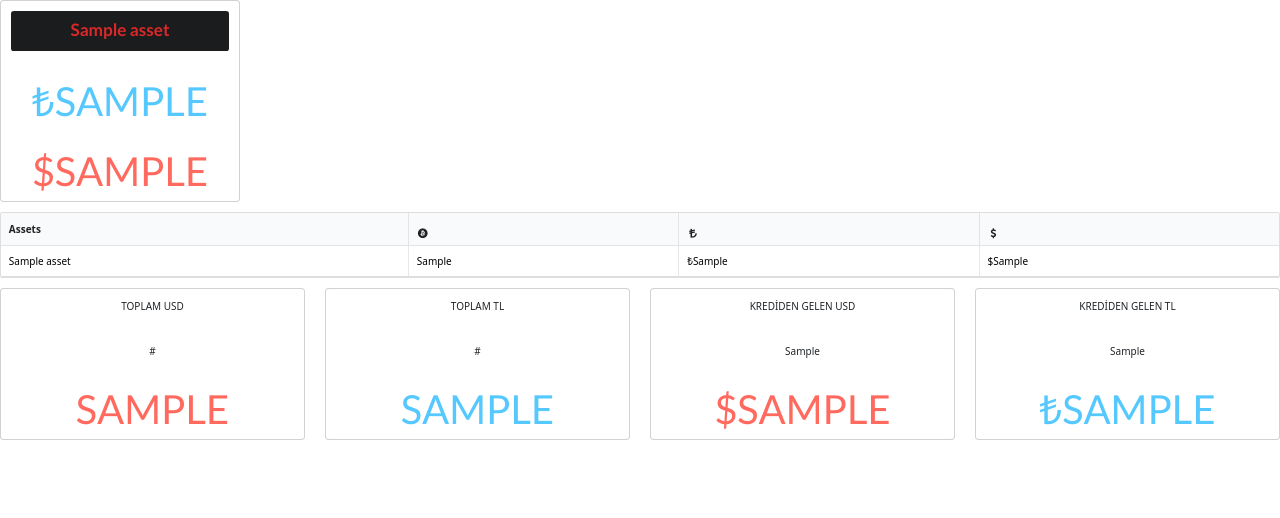
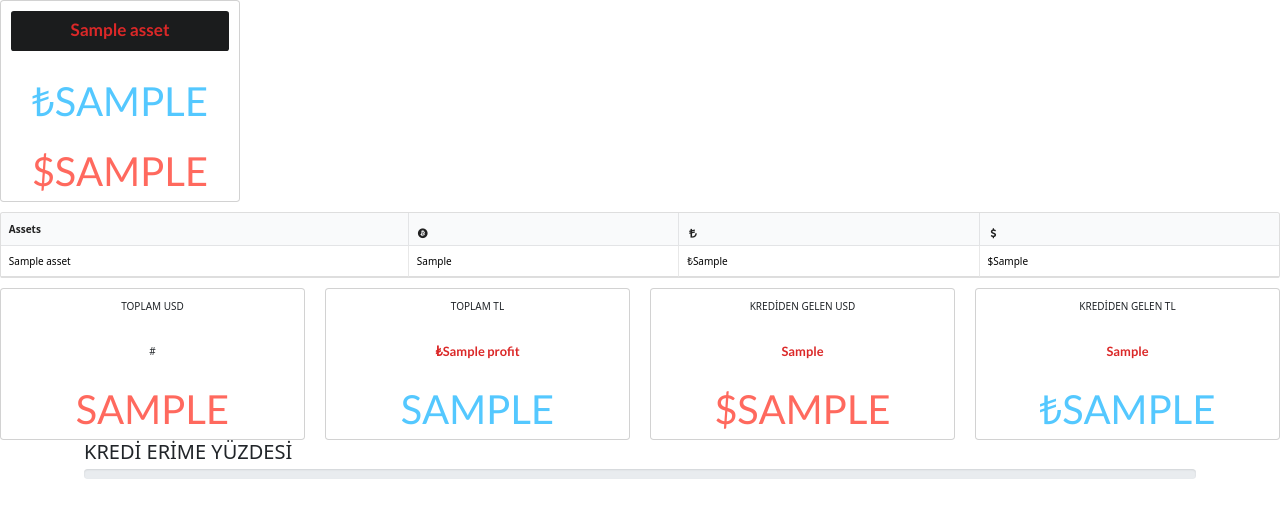
Before and after one commit to eminozata/djangofinance, a Django app: template blog/templates/blog/post_list.html in a window 1280 px wide. Shown: the top 518 px of the page. Run offline with Django 3.2, Linux system fonts and the light colour scheme; the template is opened without the code that fills it: most values are stand-ins (such as "Sample title", 1, 10 or a date in 2020); some libraries are stand-ins or nearby versions.

Commit message:
Changed the HTML for the site.

```diff
--- a/blog/templates/blog/post_list.html
+++ b/blog/templates/blog/post_list.html
@@ -149,7 +149,9 @@
             <div class="header">TOPLAM TL</div>
           </div>
           <div class="ui center aligned basic segment">
-            <div class="meta">#</div>
+            <div class="meta">
+              <h3 class="ui red header">₺{{veriler.profit}}</h3>
+            </div>
           </div>
           <div class="ui center aligned basic segment">
             <div class="description">
@@ -170,7 +172,9 @@
             <div class="header">KREDİDEN GELEN USD</div>
           </div>
           <div class="ui center aligned basic segment">
-            <div class="meta">{{kredi_verileri.kredi_giris_parasiyla_fark_usd}}</div>
+            <div class="meta">
+              <h3 class="ui red header">{{kredi_verileri.kredi_giris_parasiyla_fark_usd}}</h3>
+            </div>
           </div>
           <div class="ui center aligned basic segment">
             <div class="description">
@@ -192,7 +196,9 @@
             <div class="header">KREDİDEN GELEN TL</div>
           </div>
           <div class="ui center aligned basic segment">
-            <div class="meta">{{kredi_verileri.kredi_giris_parasiyla_fark_tl}}</div>
+            <div class="meta">
+              <h3 class="ui red header">{{kredi_verileri.kredi_giris_parasiyla_fark_tl}}</h3>
+            </div>
           </div>
           <div class="ui center aligned basic segment">
             <div class="description">
@@ -209,6 +215,16 @@
 
   </div>
 
+  <div class="ui container">
+    <h2>KREDİ ERİME YÜZDESİ</h2>
+    <div class="progress">
+      <div class="progress-bar" role="progressbar" aria-valuenow="70" aria-valuemin="0" aria-valuemax="100" style="width:{{kredi_verileri.kredi_erime_yuzdesi}}%">
+        {{kredi_verileri.kredi_erime_yuzdesi}}
+        <span class="sr-only">70% Complete</span>
+      </div>
+    </div>
+  </div>
+
 
 </body>
 
```
Also changed, not shown: blog/verilerim.py (+9 -4 lines).
